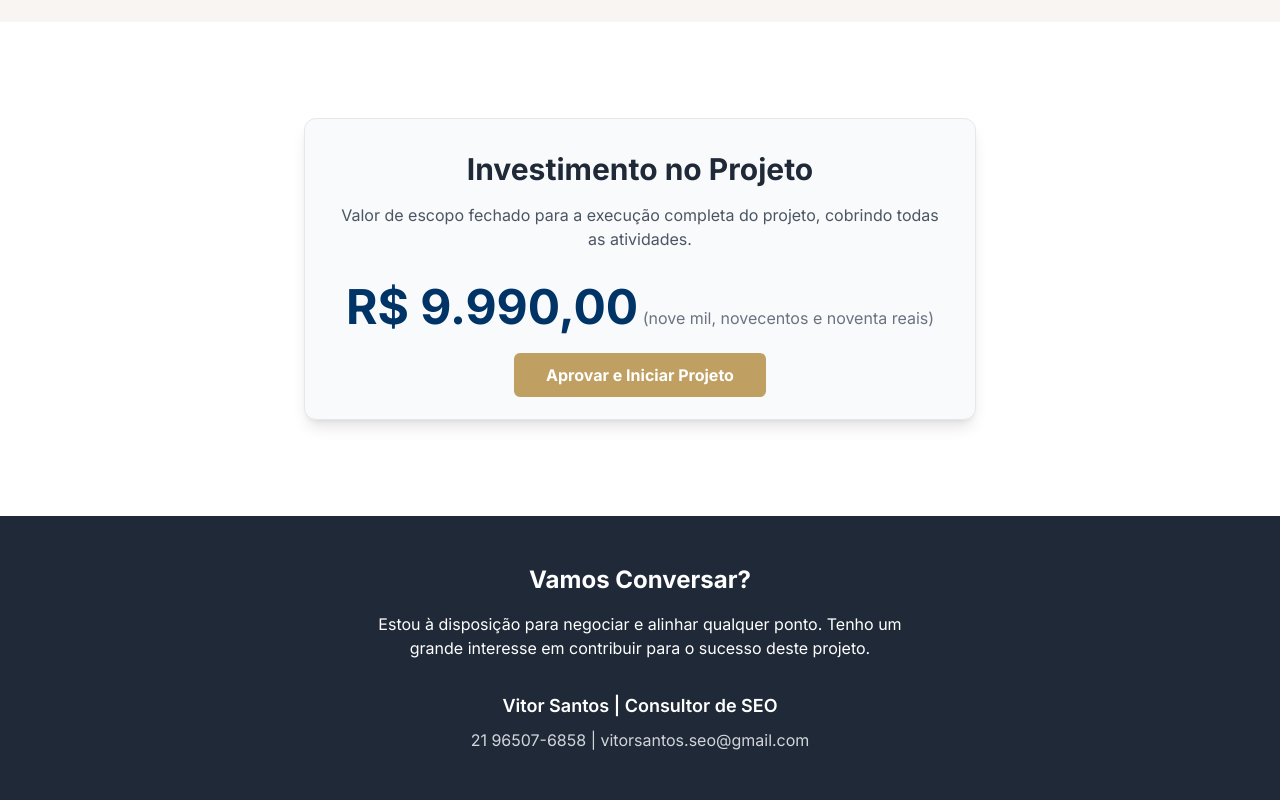
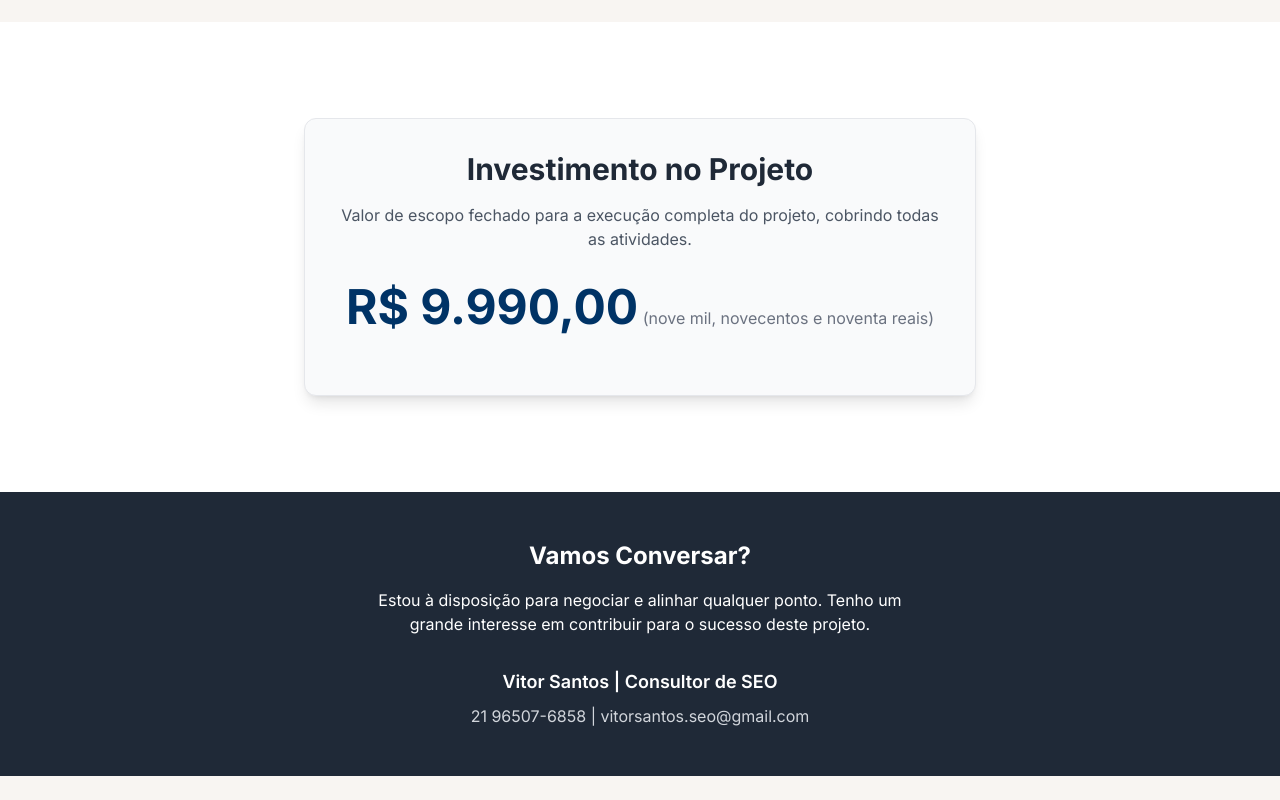
Before and after one commit to DevVitorSantos/proposta_volkswagen, a plain HTML site: page index.html in a window 1280 px wide. Shown: the part 2587-3387 px from the top of the page. After the commit the page ends 3363 px from the top, so only its background shows below. Drawn offline with nearby package versions, Linux system fonts and the light colour scheme.

Commit message:
Update index.html

```diff
--- a/index.html
+++ b/index.html
@@ -195,9 +195,7 @@
                         <span class="text-5xl font-bold text-[#003366]">R$ 9.990,00</span>
                         <span class="text-gray-500">(nove mil, novecentos e noventa reais)</span>
                     </div>
-                    <a href="#contato" class="bg-[#C0A062] text-white font-bold px-8 py-3 rounded-md hover:opacity-90 transition-opacity">
-                        Aprovar e Iniciar Projeto
-                    </a>
+
                 </div>
             </div>
         </section>
```
